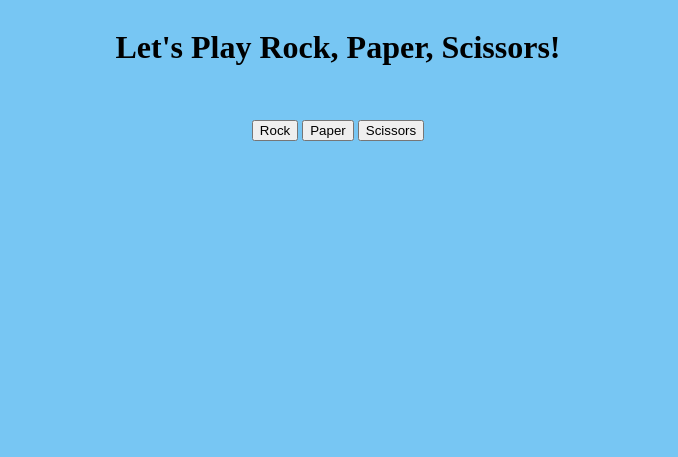
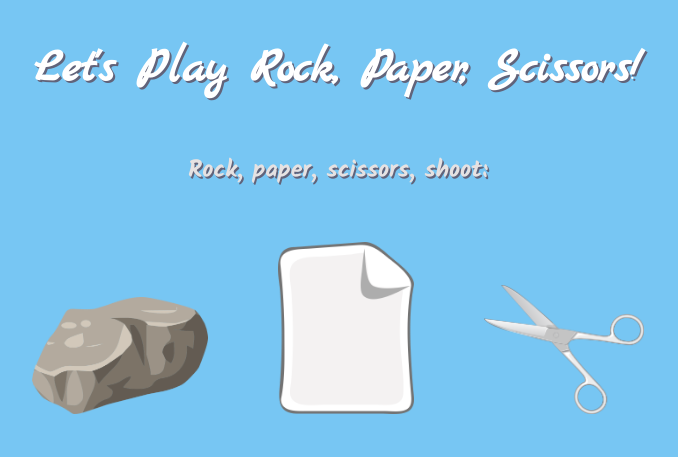
Before and after one commit to MonikaChris/rock-paper-scissors, a plain HTML site: page index.html in a window 1280 px wide. Shown: the whole page, without its empty margins (302-980 px from the left). Drawn offline with Linux system fonts and the light colour scheme.

Commit message:
Change buttons to images Add fonts, change colors

```diff
--- a/index.html
+++ b/index.html
@@ -7,14 +7,24 @@
     <title>Rock Paper Scissors</title>
     <link rel="stylesheet" href="styles.css">
     <script src="javascript.js" defer></script>
+    <link rel="preconnect" href="https://fonts.googleapis.com">
+    <link rel="preconnect" href="https://fonts.gstatic.com" crossorigin>
+    <link href="https://fonts.googleapis.com/css2?family=Kalam:wght@300;400;700&family=Marck+Script&display=swap" rel="stylesheet">
 </head>
 <body>
     <h1>Let's Play Rock, Paper, Scissors!</h1>
+    <h2>Rock, paper, scissors, shoot:</h2>
     <div class="buttons">
-        <button id="rock">Rock</button>
+        <!--<button id="rock">Rock</button>
         <button id="paper">Paper</button>
-        <button id="scissors">Scissors</button>
+        <button id="scissors">Scissors</button>-->
+
+        <input type="image" class="button" id="rock" src="./images/rock.png" alt="Rock">
+        <input type="image" class="button" id="paper" src="./images/paper.png" alt="Paper">
+        <input type="image" class="button" id="scissors" src="./images/scissors.png" alt="Scissors">
     </div>
+
+
 
     <div class="selections">
         <div id="comp-selection"></div>
--- a/javascript.js
+++ b/javascript.js
@@ -1,10 +1,10 @@
 //Event listeners
-const buttons = document.querySelectorAll('button');
+const buttons = document.querySelectorAll('.button');
 buttons.forEach(button => button.addEventListener('click', playRound));
 
 //Run Game in response to user input
-function playRound() {
-    let playerSelection = this.textContent;
+function playRound(e) {
+    let playerSelection = e.srcElement.alt;
     displayRoundWinner(playerSelection, computerSelection());
 }
 
--- a/styles.css
+++ b/styles.css
@@ -1,13 +1,39 @@
 body {
     background-color: rgb(119, 198, 243);
+    color: rgb(230, 226, 226);
+    font-family: 'Kalam', cursive;
+    text-shadow: 1.5px 1.5px 0 rgb(97, 99, 122);
     text-align: center;
     display: flex;
     flex-direction: column;
     align-items: center;
 }
 
-.buttons {
+h1 {
+    font-size: 3rem;
+    color: white;
+    text-shadow: 2px 2px 0 rgb(97, 99, 122);
+    font-family: 'Marck Script', cursive;
+
+}
+
+.button {
     margin: 2rem;
+
+}
+
+#rock {
+    width: 11rem;
+}
+
+#paper {
+    width: 8.5rem;
+
+}
+
+#scissors {
+    width: 10rem;
+
 }
 
 .selections {
```
Also changed, not shown: images/paper.png (added), images/rock.png (added), images/scissors.png (added), 1 other file.
